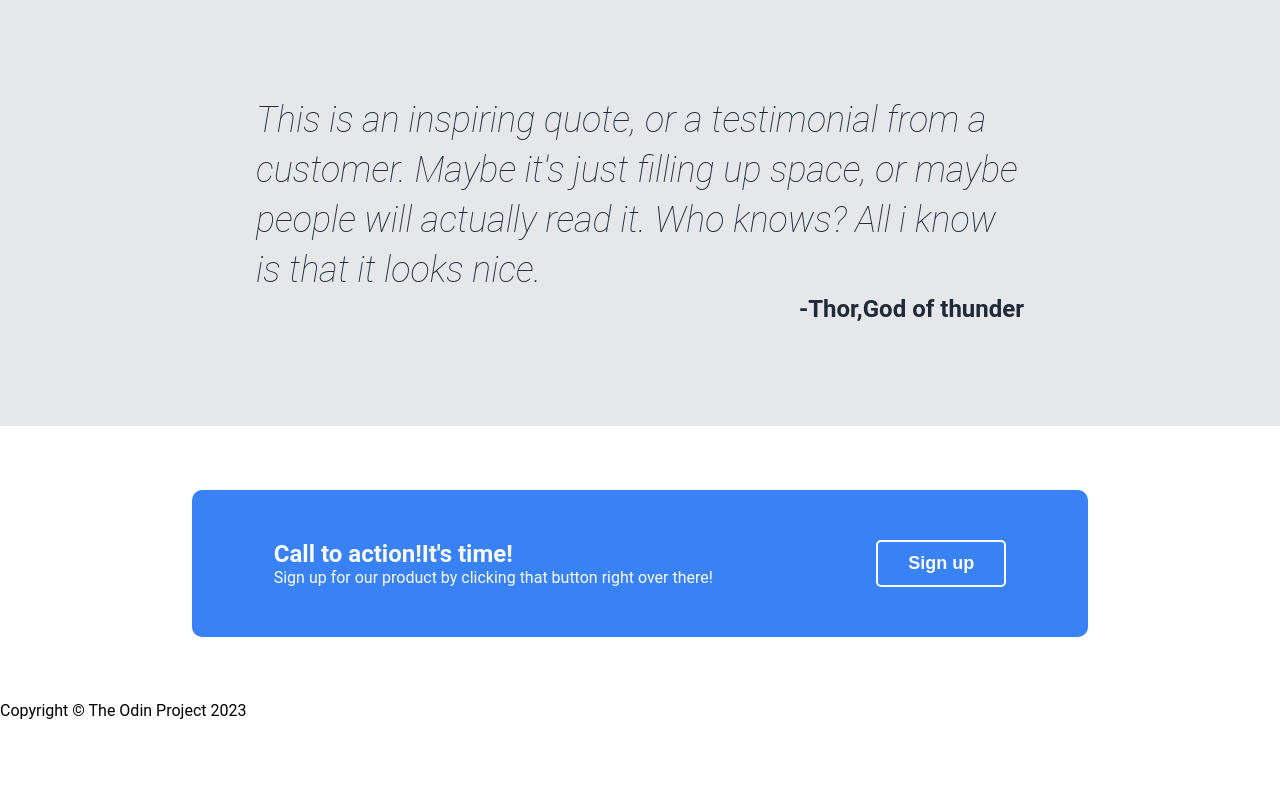
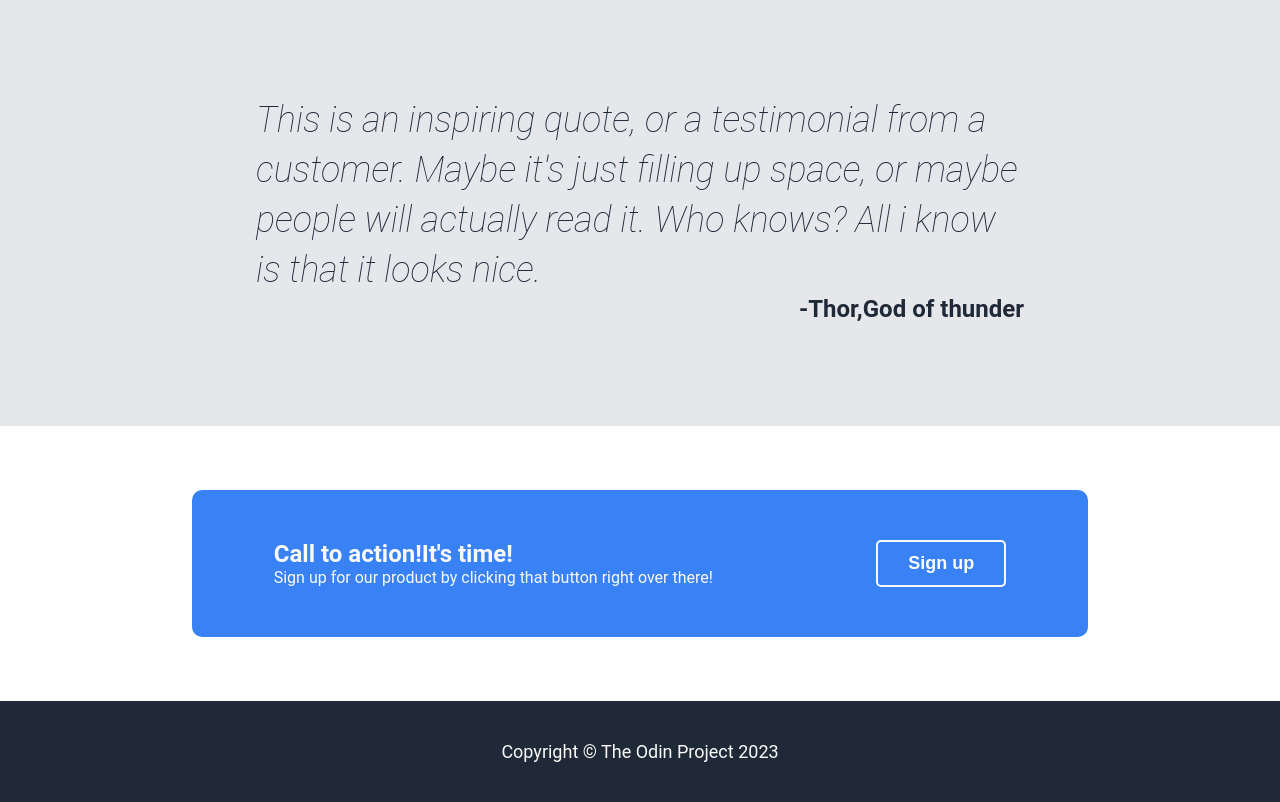
Before and after one commit to Adeebak/landing-page, a plain HTML site: page index.html in a window 1280 px wide. Shown: the part 973-1775 px from the top of the page. Before the commit the page ends 1693 px from the top, so only its background shows below. Drawn offline with Linux system fonts and the light colour scheme.

Commit message:
Done with the CSS part of the project

```diff
--- a/style/style.css
+++ b/style/style.css
@@ -144,6 +144,8 @@ button {
     color: #1F2937;
 }
 
+/* Action Style */
+
 .action {
     display: flex;
     justify-content: space-around;
@@ -163,3 +165,15 @@ h2 {
     border: 2px solid #F9FAF8;
     font-size: large;
 }
+
+/* Footer Style */
+
+footer {
+    display: flex;
+    justify-content: center;
+    align-items: center;
+    background: #1F2937;
+    color: #F9FAF8;
+    padding: 40px;
+    font-size: large;
+}
```
